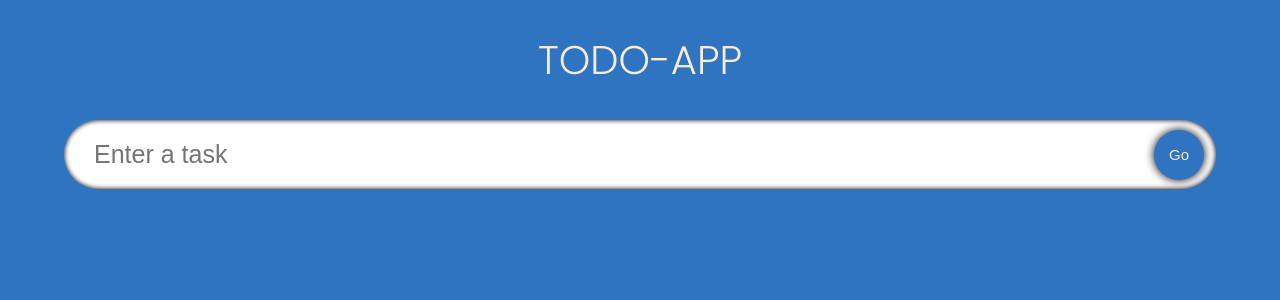
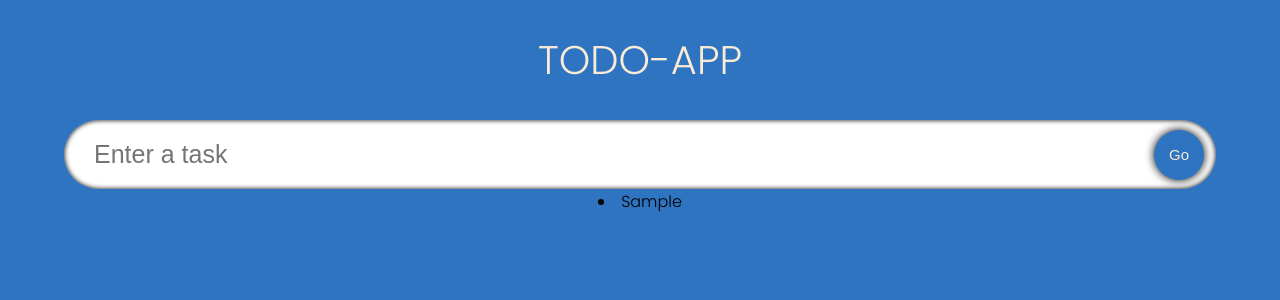
Before and after one commit to SreeparnaPaul/TypeScript, a React (Create React App) app in the folder todo_app/: page / in a window 1280 px wide. Both pictures are taken after typing "Sample" into the empty fields and a click on the button "Go". Shown: the top 300 px of the page. Built offline with nearby package versions, Linux system fonts and the light colour scheme.

Commit message:
todoList

```diff
--- a/todo_app/src/App.tsx
+++ b/todo_app/src/App.tsx
@@ -1,6 +1,7 @@
 import React, { useState } from "react";
 import "./App.css";
 import InputField from "./components/InputField";
+import TodoList from "./components/TodoList";
 import { Todo } from "./model";
 
 const App: React.FC = () => {
@@ -18,6 +19,7 @@
     <div className="App">
       <span className="heading">TODO-APP</span>
       <InputField todo={todo} setTodo={setTodo} handleAdd={handleAdd} />
+      <TodoList todos={todos} setTodos={setTodos} />
     </div>
   );
 };
--- /dev/null
+++ b/todo_app/src/components/TodoList.tsx
@@ -0,0 +1,19 @@
+import React from "react";
+import { Todo } from "../model";
+import "./styles.css";
+
+interface Props {
+  todos: Todo[];
+  setTodos: React.Dispatch<React.SetStateAction<Todo[]>>;
+}
+const TodoList: React.FC<Props> = ({ todos, setTodos }) => {
+  return (
+    <div className="todos">
+      {todos.map((todo) => (
+        <li>{todo.todo}</li>
+      ))}
+    </div>
+  );
+};
+
+export default TodoList;
--- a/todo_app/src/components/styles.css
+++ b/todo_app/src/components/styles.css
@@ -39,3 +39,9 @@
   transform: scale(0.8);
   box-shadow: 0 0 5px black;
 }
+.todos {
+  display: flex;
+  justify-content: space-evenly;
+  width: 90%;
+  flex-wrap: wrap;
+}
```
